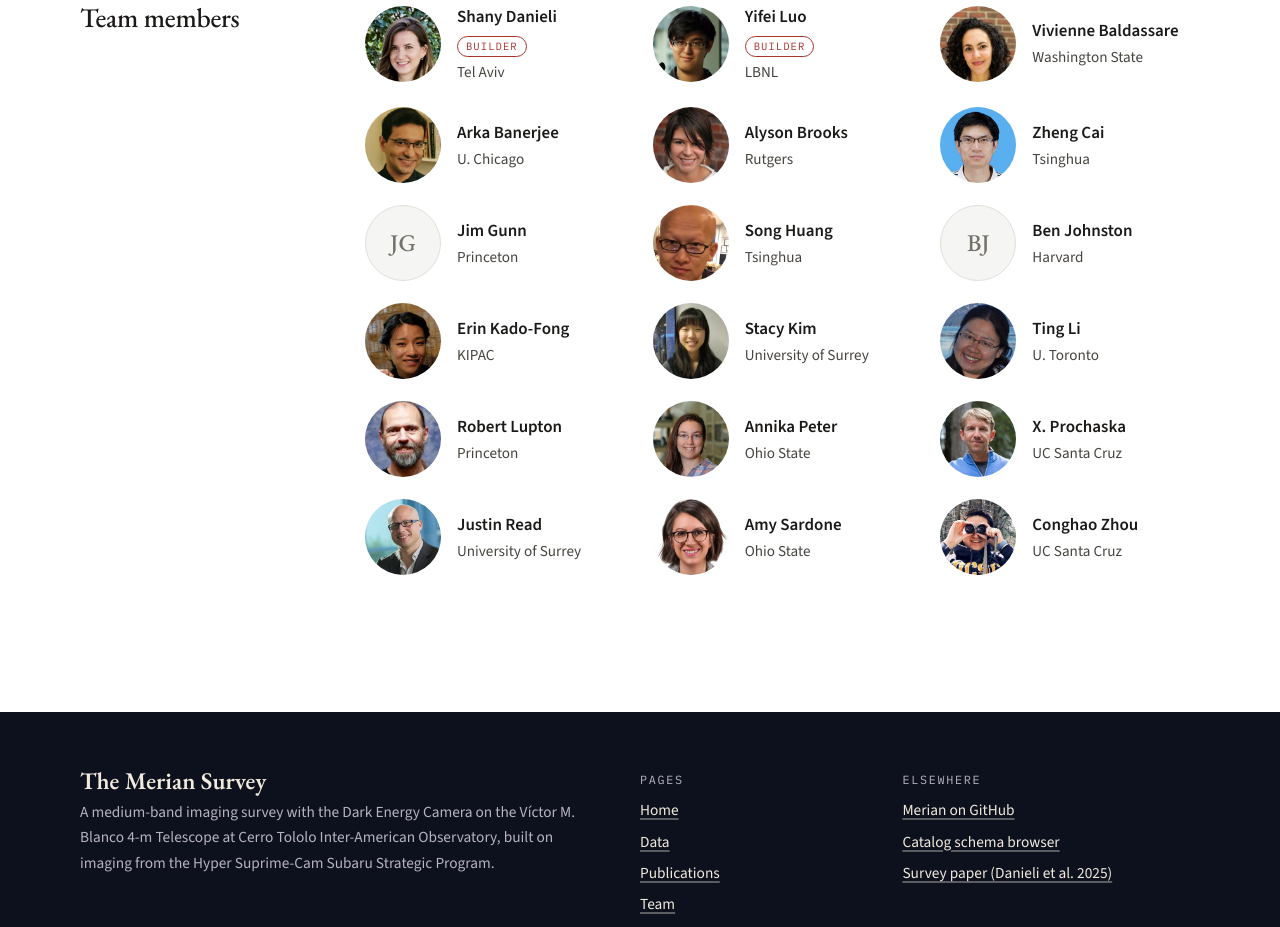
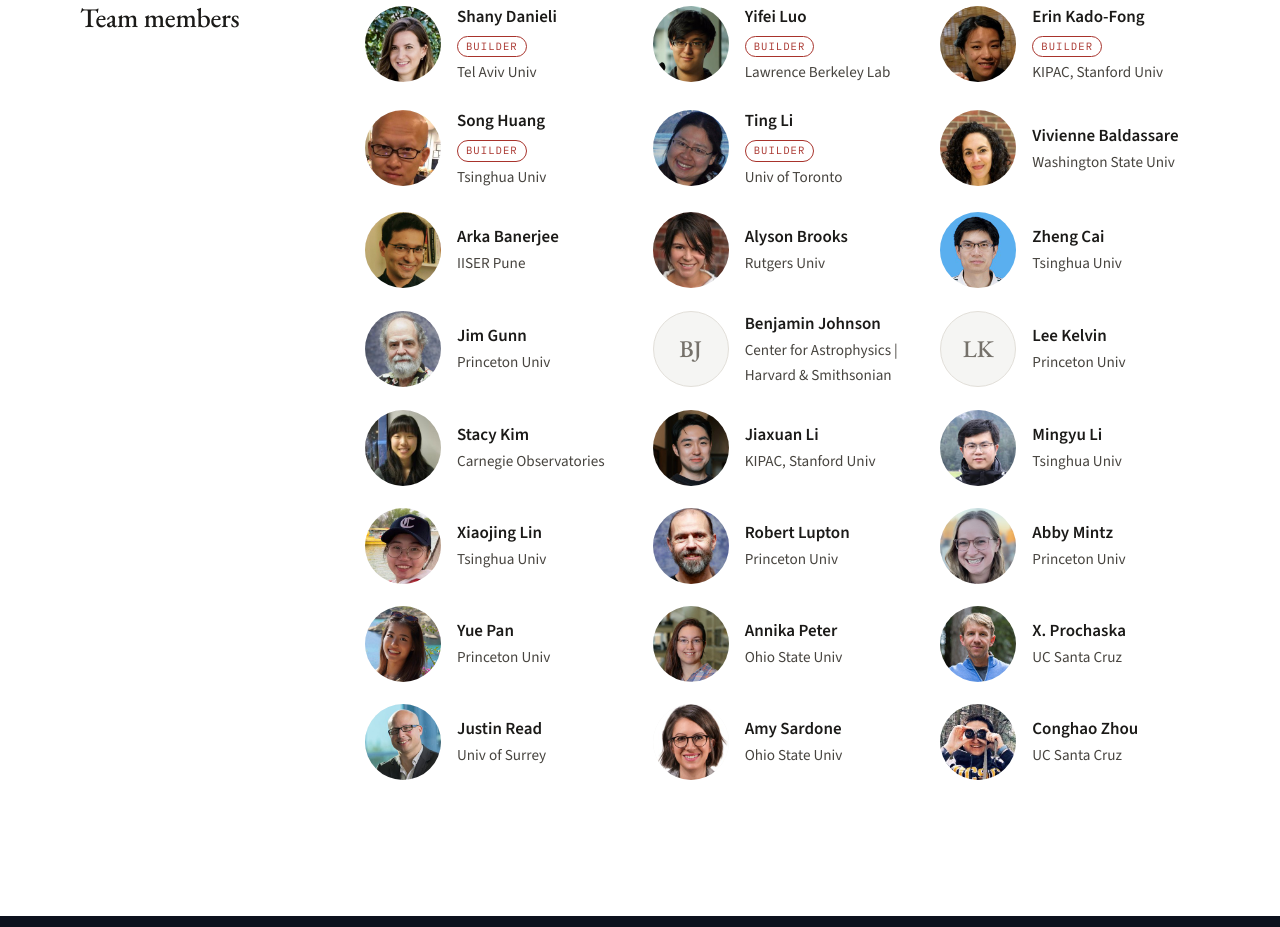
Before and after one commit to MerianSurvey/meriansurvey.github.io, a plain HTML site: page team.html in a window 1280 px wide. Shown: the part 755-1682 px from the top of the page. Drawn offline with nearby package versions, Linux system fonts and the light colour scheme.

Commit message:
Team page: six new members, five builders, current institutions; trim footer
- Add Yue Pan, Abby Mintz, Jiaxuan Li, Lee Kelvin, Mingyu Li and Xiaojing Lin,
  with photos and links from their own pages (Lee Kelvin shows initials).
- Mark Erin Kado-Fong, Song Huang and Ting Li as builders, listed right after
  Shany Danieli and Yifei Luo.
- "Ben Johnston" is Benjamin Johnson, Center for Astrophysics | Harvard &
  Smithsonian.
- Jim Gunn's photo from his Princeton department page.
- Write institutions out in full and use current ones (Arka Banerjee at IISER
  Pune, Stacy Kim at Carnegie Observatories).
- Footer: drop the "Elsewhere" column.

Co-Authored-By: Claude Opus 5.5 <noreply@anthropic.com>

```diff
--- a/assets/css/style.css
+++ b/assets/css/style.css
@@ -452,7 +452,8 @@ td code, p code, li code { font-family: var(--mono); font-size: 0.9em; }
 .site-footer { background: var(--sky); color: var(--on-sky-2); font-size: 0.96rem; }
 .site-footer a { color: var(--on-sky); text-decoration-color: rgba(241, 235, 221, 0.35); }
 .site-footer a:hover { color: #fff; text-decoration-color: #fff; }
-.foot-grid { display: grid; grid-template-columns: minmax(0, 1.5fr) minmax(0, 0.6fr) minmax(0, 0.9fr); gap: clamp(28px, 5vw, 72px); padding-block: 56px 36px; }
+.foot-grid { display: grid; grid-template-columns: minmax(0, 2fr) minmax(0, 1fr); gap: clamp(28px, 5vw, 72px); padding-block: 56px 36px; }
+.foot-brand p { max-width: 36rem; }
 .foot-brand { display: flex; gap: 18px; align-items: flex-start; }
 .foot-brand strong { display: block; font-family: var(--serif); font-size: 1.5rem; font-weight: 600; color: var(--on-sky); margin-bottom: 6px; line-height: 1.1; }
 .site-footer h2 { font-family: var(--mono); font-weight: 400; font-size: 0.74rem; letter-spacing: 0.14em; text-transform: uppercase; color: var(--on-sky-2); margin: 6px 0 12px; }
--- a/assets/js/site.js
+++ b/assets/js/site.js
@@ -33,11 +33,6 @@
     "at Cerro Tololo Inter-American Observatory, built on imaging from the Hyper Suprime-Cam Subaru Strategic Program.</p>" +
     "</div></div>" +
     "<div><h2>Pages</h2><ul>" + links.replace(/ aria-current="page"/g, "") + "</ul></div>" +
-    "<div><h2>Elsewhere</h2><ul>" +
-    '<li><a href="https://github.com/MerianSurvey">Merian on GitHub</a></li>' +
-    '<li><a href="https://meriansurvey.github.io/merian_schemas/browser/">Catalog schema browser</a></li>' +
-    '<li><a href="https://doi.org/10.3847/1538-4357/ae003e">Survey paper (Danieli et al. 2025)</a></li>' +
-    "</ul></div>" +
     "</div>" +
     '<p class="fine">© ' + new Date().getFullYear() + " The Merian Survey collaboration.</p>" +
     "</div></footer>";
--- a/data/team.js
+++ b/data/team.js
@@ -8,24 +8,27 @@
 // To add a person, copy a line into a group. To add a group, copy a whole
 // { group: "...", people: [ ... ] } block.
 //
-// Names and affiliations come from the previous survey page
-// (merian.sites.ucsc.edu, copied 2026-11-13); some may be out of date.
-//
-// Photos were taken on 2026-11-14 from each person's own or departmental
-// page and cropped to squares:
+// Photos were taken from each person's own or departmental page and cropped
+// to squares (2026-11-14):
 //   Alexie Leauthaud     alexie.sites.ucsc.edu
 //   Jenny Greene         collaborate.princeton.edu (Princeton research portal)
 //   Shany Danieli        shanydanieli.com
 //   Yifei Luo            www.yifei-luo.com
+//   Erin Kado-Fong       ekadofong.github.io
+//   Song Huang           astro.tsinghua.edu.cn department profile
+//   Ting Li              sazabi4.github.io
 //   Vivienne Baldassare  viviennebaldassare.com
 //   Arka Banerjee        arkabanerjee.github.io
 //   Alyson Brooks        physics.rutgers.edu faculty profile
 //   Zheng Cai            astro.tsinghua.edu.cn department profile
-//   Song Huang           astro.tsinghua.edu.cn department profile
-//   Erin Kado-Fong       ekadofong.github.io
+//   Jim Gunn             web.astro.princeton.edu department profile
 //   Stacy Kim            planetarium.osu.edu alumni profile (an older photo)
-//   Ting Li              sazabi4.github.io
+//   Jiaxuan Li           jiaxuanli.me
+//   Mingyu Li            lmytime.com
+//   Xiaojing Lin         littlelin1999.github.io
 //   Robert Lupton        collaborate.princeton.edu (Princeton research portal)
+//   Abby Mintz           abbymintzz.github.io
+//   Yue Pan              yuepanexplorer.github.io
 //   Annika Peter         astronomy.osu.edu department profile
 //   Xavier Prochaska     profxj.github.io
 //   Justin Read          surrey.ac.uk staff profile
@@ -37,29 +40,35 @@ window.MERIAN_TEAM = [
     group: "Principal investigators",
     people: [
       { name: "Alexie Leauthaud", affiliation: "UC Santa Cruz", url: "https://alexie.sites.ucsc.edu/", photo: "assets/img/team/alexie-leauthaud.jpg" },
-      { name: "Jenny Greene", affiliation: "Princeton", url: "https://web.astro.princeton.edu/people/jenny-greene", photo: "assets/img/team/jenny-greene.jpg" }
+      { name: "Jenny Greene", affiliation: "Princeton Univ", url: "https://web.astro.princeton.edu/people/jenny-greene", photo: "assets/img/team/jenny-greene.jpg" }
     ]
   },
   {
     group: "Team members",
     people: [
-      { name: "Shany Danieli", affiliation: "Tel Aviv", url: "https://shanydanieli.com/", photo: "assets/img/team/shany-danieli.jpg", role: "Builder" },
-      { name: "Yifei Luo", affiliation: "LBNL", url: "https://www.yifei-luo.com/", photo: "assets/img/team/yifei-luo.jpg", role: "Builder" },
-      { name: "Vivienne Baldassare", affiliation: "Washington State", url: "https://viviennebaldassare.com/", photo: "assets/img/team/vivienne-baldassare.jpg" },
-      { name: "Arka Banerjee", affiliation: "U. Chicago", url: "https://arkabanerjee.github.io/", photo: "assets/img/team/arka-banerjee.jpg" },
-      { name: "Alyson Brooks", affiliation: "Rutgers", url: "https://www.physics.rutgers.edu/~abrooks/", photo: "assets/img/team/alyson-brooks.jpg" },
-      { name: "Zheng Cai", affiliation: "Tsinghua", url: "https://i.astro.tsinghua.edu.cn/~zcai/", photo: "assets/img/team/zheng-cai.jpg" },
-      { name: "Jim Gunn", affiliation: "Princeton", url: "https://web.astro.princeton.edu/people/james-gunn", photo: "" },
-      { name: "Song Huang", affiliation: "Tsinghua", url: "https://dr-guangtou.github.io/", photo: "assets/img/team/song-huang.jpg" },
-      { name: "Ben Johnston", affiliation: "Harvard", url: "", photo: "" },
-      { name: "Erin Kado-Fong", affiliation: "KIPAC", url: "https://ekadofong.github.io/", photo: "assets/img/team/erin-kado-fong.jpg" },
-      { name: "Stacy Kim", affiliation: "University of Surrey", url: "https://stacykim.github.io/", photo: "assets/img/team/stacy-kim.jpg" },
-      { name: "Ting Li", affiliation: "U. Toronto", url: "https://sazabi4.github.io/", photo: "assets/img/team/ting-li.jpg" },
-      { name: "Robert Lupton", affiliation: "Princeton", url: "https://collaborate.princeton.edu/en/persons/robert-hugh-lupton/", photo: "assets/img/team/robert-lupton.jpg" },
-      { name: "Annika Peter", affiliation: "Ohio State", url: "https://u.osu.edu/apeter/", photo: "assets/img/team/annika-peter.jpg" },
+      { name: "Shany Danieli", affiliation: "Tel Aviv Univ", url: "https://shanydanieli.com/", photo: "assets/img/team/shany-danieli.jpg", role: "Builder" },
+      { name: "Yifei Luo", affiliation: "Lawrence Berkeley Lab", url: "https://www.yifei-luo.com/", photo: "assets/img/team/yifei-luo.jpg", role: "Builder" },
+      { name: "Erin Kado-Fong", affiliation: "KIPAC, Stanford Univ", url: "https://ekadofong.github.io/", photo: "assets/img/team/erin-kado-fong.jpg", role: "Builder" },
+      { name: "Song Huang", affiliation: "Tsinghua Univ", url: "https://dr-guangtou.github.io/", photo: "assets/img/team/song-huang.jpg", role: "Builder" },
+      { name: "Ting Li", affiliation: "Univ of Toronto", url: "https://sazabi4.github.io/", photo: "assets/img/team/ting-li.jpg", role: "Builder" },
+      { name: "Vivienne Baldassare", affiliation: "Washington State Univ", url: "https://viviennebaldassare.com/", photo: "assets/img/team/vivienne-baldassare.jpg" },
+      { name: "Arka Banerjee", affiliation: "IISER Pune", url: "https://arkabanerjee.github.io/", photo: "assets/img/team/arka-banerjee.jpg" },
+      { name: "Alyson Brooks", affiliation: "Rutgers Univ", url: "https://www.physics.rutgers.edu/~abrooks/", photo: "assets/img/team/alyson-brooks.jpg" },
+      { name: "Zheng Cai", affiliation: "Tsinghua Univ", url: "https://i.astro.tsinghua.edu.cn/~zcai/", photo: "assets/img/team/zheng-cai.jpg" },
+      { name: "Jim Gunn", affiliation: "Princeton Univ", url: "https://web.astro.princeton.edu/people/james-gunn", photo: "assets/img/team/jim-gunn.jpg" },
+      { name: "Benjamin Johnson", affiliation: "Center for Astrophysics | Harvard & Smithsonian", url: "https://bd-j.github.io/", photo: "" },
+      { name: "Lee Kelvin", affiliation: "Princeton Univ", url: "https://web.astro.princeton.edu/people/lee-kelvin", photo: "" },
+      { name: "Stacy Kim", affiliation: "Carnegie Observatories", url: "https://stacykim.github.io/", photo: "assets/img/team/stacy-kim.jpg" },
+      { name: "Jiaxuan Li", affiliation: "KIPAC, Stanford Univ", url: "https://jiaxuanli.me/", photo: "assets/img/team/jiaxuan-li.jpg" },
+      { name: "Mingyu Li", affiliation: "Tsinghua Univ", url: "https://lmytime.com/", photo: "assets/img/team/mingyu-li.jpg" },
+      { name: "Xiaojing Lin", affiliation: "Tsinghua Univ", url: "https://littlelin1999.github.io/", photo: "assets/img/team/xiaojing-lin.jpg" },
+      { name: "Robert Lupton", affiliation: "Princeton Univ", url: "https://collaborate.princeton.edu/en/persons/robert-hugh-lupton/", photo: "assets/img/team/robert-lupton.jpg" },
+      { name: "Abby Mintz", affiliation: "Princeton Univ", url: "https://abbymintzz.github.io/", photo: "assets/img/team/abby-mintz.jpg" },
+      { name: "Yue Pan", affiliation: "Princeton Univ", url: "https://yuepanexplorer.github.io/", photo: "assets/img/team/yue-pan.jpg" },
+      { name: "Annika Peter", affiliation: "Ohio State Univ", url: "https://u.osu.edu/apeter/", photo: "assets/img/team/annika-peter.jpg" },
       { name: "X. Prochaska", affiliation: "UC Santa Cruz", url: "https://profxj.github.io/", photo: "assets/img/team/xavier-prochaska.jpg" },
-      { name: "Justin Read", affiliation: "University of Surrey", url: "https://www.surrey.ac.uk/people/justin-read", photo: "assets/img/team/justin-read.jpg" },
-      { name: "Amy Sardone", affiliation: "Ohio State", url: "https://steamfactory.osu.edu/people/sardone.4", photo: "assets/img/team/amy-sardone.jpg" },
+      { name: "Justin Read", affiliation: "Univ of Surrey", url: "https://www.surrey.ac.uk/people/justin-read", photo: "assets/img/team/justin-read.jpg" },
+      { name: "Amy Sardone", affiliation: "Ohio State Univ", url: "https://steamfactory.osu.edu/people/sardone.4", photo: "assets/img/team/amy-sardone.jpg" },
       { name: "Conghao Zhou", affiliation: "UC Santa Cruz", url: "https://zch.info/", photo: "assets/img/team/conghao-zhou.jpg" }
     ]
   }
```
Also changed, not shown: assets/img/team/abby-mintz.jpg (added), assets/img/team/jiaxuan-li.jpg (added), assets/img/team/jim-gunn.jpg (added), assets/img/team/mingyu-li.jpg (added), assets/img/team/xiaojing-lin.jpg (added), assets/img/team/yue-pan.jpg (added).
